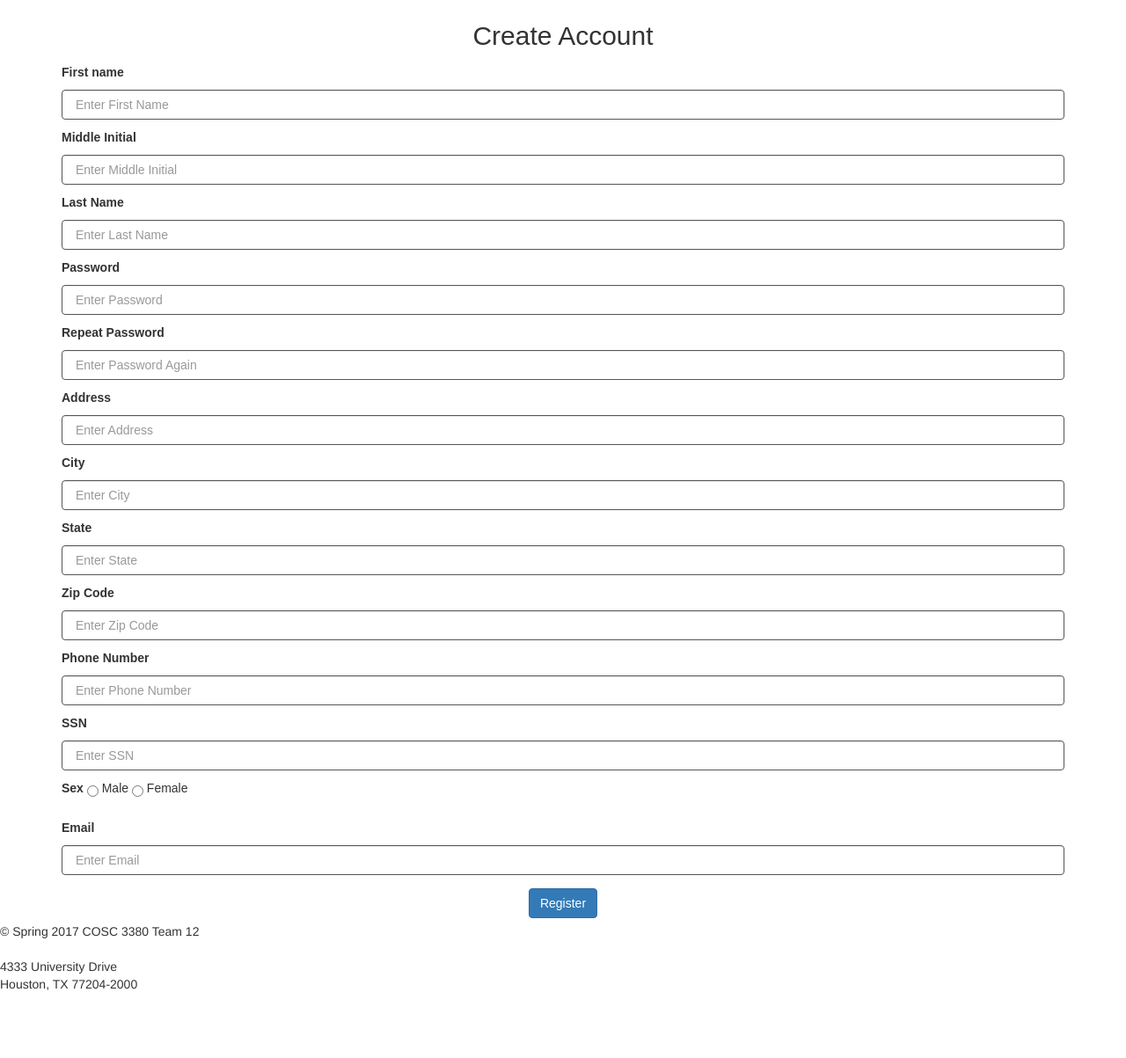
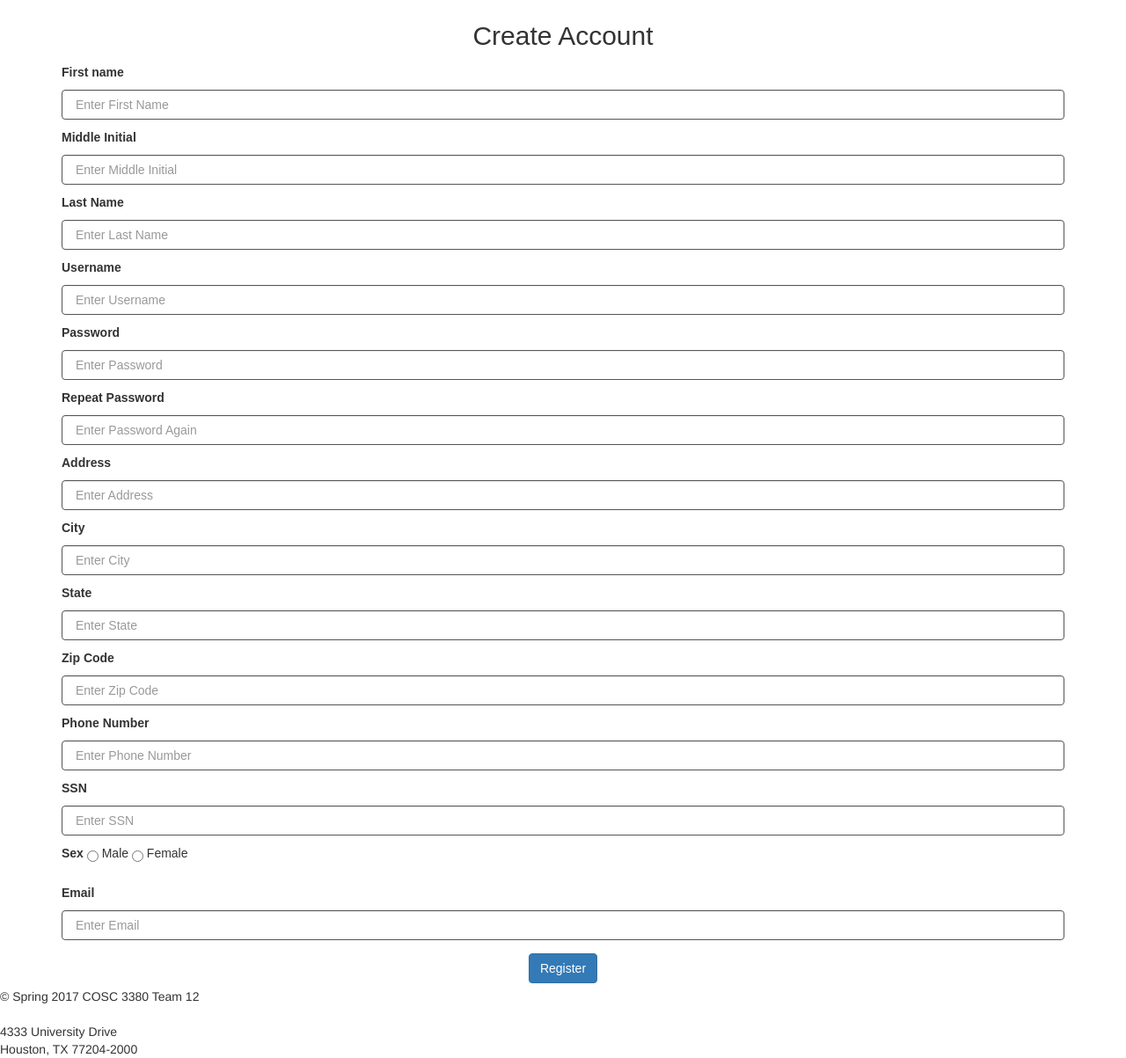
Before and after one commit to DataBaseTeam12/DataBase, a PHP site: page /LoginSystem/register.php in a window 1280 px wide. Shown: the part 187-1390 px from the top of the page at 88% size. Before the commit the page ends 1313 px from the top, so only its background shows below. Run offline with PHP 8.4, Linux system fonts and the light colour scheme; data that the repository does not hold is empty; some libraries are stand-ins or nearby versions.

Commit message:
added username to register page

```diff
--- a/LoginSystem/register.php
+++ b/LoginSystem/register.php
@@ -15,6 +15,7 @@ if(isset($_POST['register']))
     $first_name = mysqli_real_escape_string($con, $_POST['firstName']);
     $middle_initial = mysqli_real_escape_string($con, $_POST['midInitial']);
     $last_name = mysqli_real_escape_string($con, $_POST['lastName']);
+    $username = mysqli_real_escape_string($con, $_POST['username']);
     $pass = mysqli_real_escape_string($con, password_hash($_POST['password'], PASSWORD_BCRYPT));
     $passAgain = mysqli_real_escape_string($con, $_POST['passwordAgain']);
     $address = mysqli_real_escape_string($con, $_POST['address']);
@@ -97,6 +98,13 @@ if(isset($_POST['register']))
         $email_error = "Email already in use";
     }
 
+    $result = $con->query($sql);
+
+    if ($result->num_rows > 0) {
+        $error = true;
+        $username_error = "Username already in use";
+    }
+
     if (!($error)) // if there are no errors, then proceed to add the data to the database.
     {
         echo "creating user";
@@ -105,6 +113,7 @@ if(isset($_POST['register']))
         first_name,
         middle_initial,
         last_name,
+        username
         street_address,
         city,
         state,
@@ -120,6 +129,7 @@ if(isset($_POST['register']))
                 '$first_name',
                 '$middle_initial',
                 '$last_name',
+                '$username',
                 '$address',
                 '$city',
                 '$state',
@@ -203,6 +213,13 @@ if(isset($_POST['register']))
                 </div>
 
                 <div>
+                    <label>Username</label>
+                    <input name="username" type="text" maxlength="25" placeholder="Enter Username" class="form-control input-md" required value="<?php if($error) echo $last_name; ?>">
+                    <span class="text-danger"><?php if(isset($username_error)) echo $username_error; ?> </span>
+
+                </div>
+
+                <div>
                     <label>Password</label>
                     <input name="password" type="password" maxlength="25" placeholder="Enter Password" class="form-control input-md" required>
                     <span class="text-danger"><?php if(isset($shortPassword)) echo $shortPassword; ?> </span>
```
